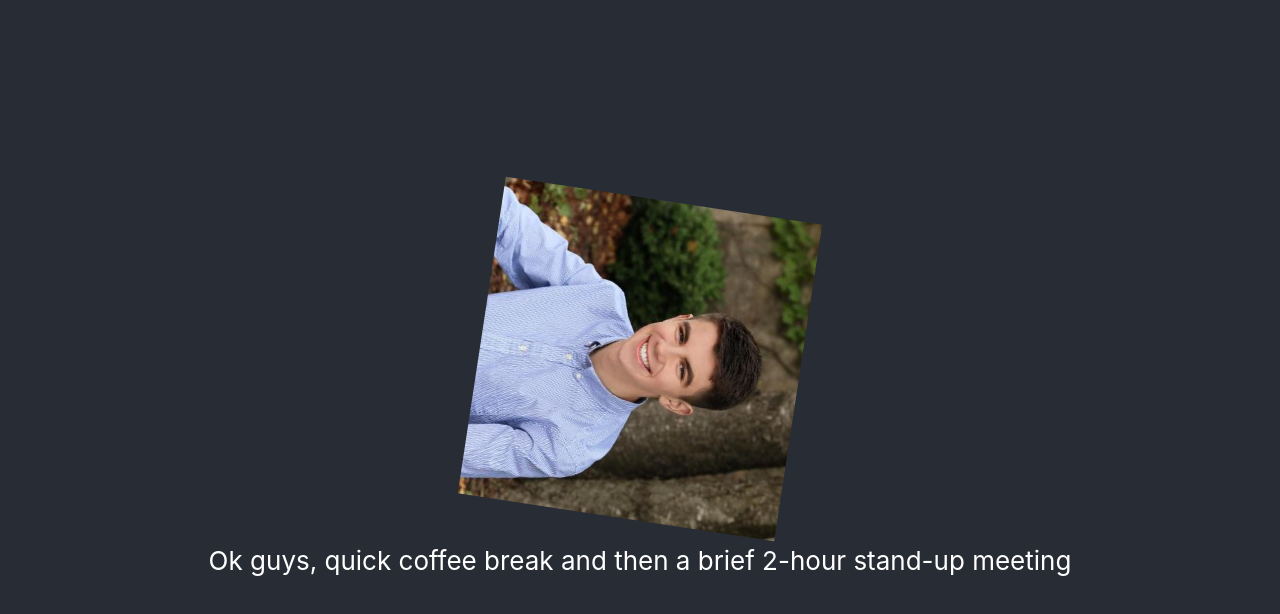
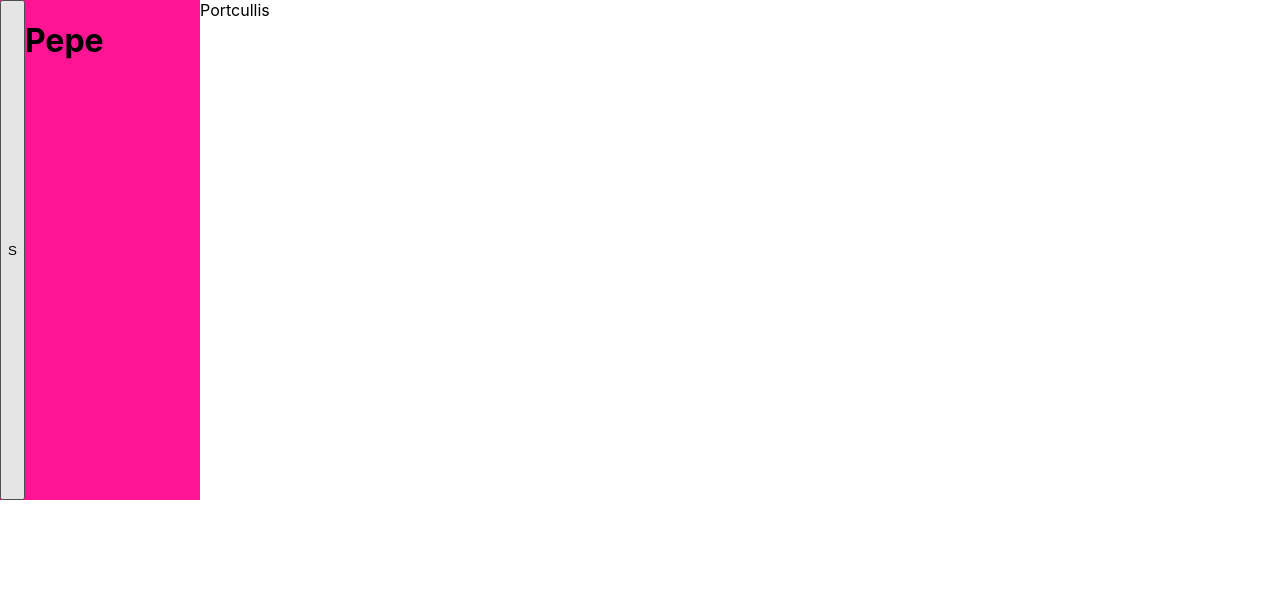
Before and after one commit to missingnoglitch0/missingnoglitch0.github.io, a React (Create React App) app: page / in a window 1280 px wide. Shown: the top 614 px of the page. Built offline with nearby package versions, Linux system fonts and the light colour scheme.

Commit message:
Got sidebar to appear and siappear when button clicked

```diff
--- a/src/App.css
+++ b/src/App.css
@@ -36,3 +36,25 @@
     transform: rotate(360deg);
   }
 }
+
+.flex-container {
+  display: flex;
+}
+
+.sidebar-main {
+  display: flex;
+  flex-direction: row;
+  background-color: deeppink;
+  width: 200px;
+  height: 500px;
+  max-height:fit-content;
+}
+
+.sidebar-main > .title {
+  margin: 10px;
+}
+
+.sidebar-main > .showSidebarButton {
+  height: 50px;
+  width: 50px;
+}
--- a/src/App.js
+++ b/src/App.js
@@ -1,25 +1,17 @@
-import logo from './logo.svg';
-import spencer from './spencer.jpg';
 import './App.css';
+import './Sidebar.js';
+import Sidebar from './Sidebar.js';
 
-function App() {
-  return (
-    <div className="App">
-      <header className="App-header">
-        <img src={spencer} className="App-logo" alt="logo" />
-        <p>
-          Ok guys, quick coffee break and then a brief 2-hour stand-up meeting
-        </p>
-        <a
-          className="App-link"
-          href="https://reactjs.org"
-          target="_blank"
-          rel="noopener noreferrer"
-        >
-        </a>
-      </header>
-    </div>
-  );
+function App(){
+    return (
+      <div className="flex-container">
+        <Sidebar titleName="Pepe" isOpen={true} />
+        <div>
+          Portcullis
+        </div>
+      </div>
+
+    );
 }
 
 export default App;
--- /dev/null
+++ b/src/Sidebar.js
@@ -0,0 +1,47 @@
+import React from 'react';
+
+class Sidebar extends React.Component {
+    constructor(props) {
+        super(props);
+        this.handleShowSidebarClick = this.handleShowSidebarClick.bind(this);
+        this.state = { isOpen: true };
+        this.titleName = props.titleName;
+    }
+
+    handleShowSidebarClick() {
+        this.setState({ isOpen: !this.state.isOpen });
+    }
+
+    render() {
+        const isOpen = this.state.isOpen;
+        const titleName = this.titleName;
+
+        if (isOpen) {
+            return (
+                <div className="sidebar-main">
+                    <div className="flex-container">
+                        <ShowSidebarButton onClick={this.handleShowSidebarClick} />
+                        <h1 className="title">
+                            {titleName}
+                        </h1>
+                    </div>
+                </div>
+            );
+        }
+        else {
+            return (
+                <ShowSidebarButton onClick={this.handleShowSidebarClick} />
+            );
+        }
+    }
+}
+
+function ShowSidebarButton(props) {
+    return (
+        <button onClick={props.onClick}>
+            S
+        </button>
+    );
+}
+
+export default Sidebar;
```
Also changed, not shown: src/Greeting.js (added, +17 -0 lines), src/LoggingButton.js (added, +19 -0 lines), src/LoginControl.js (added, +54 -0 lines), src/NumberList.js (added, +17 -0 lines), src/sampleApp.js (added, +29 -0 lines).
